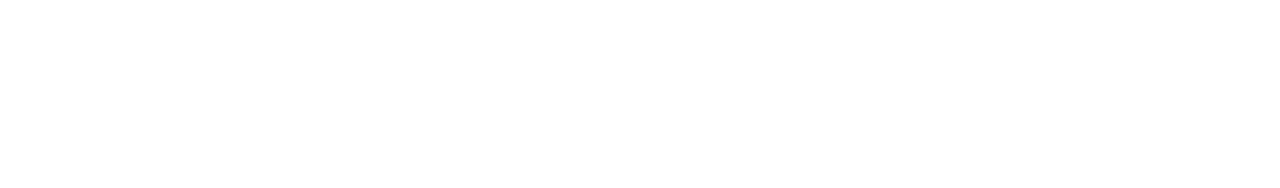
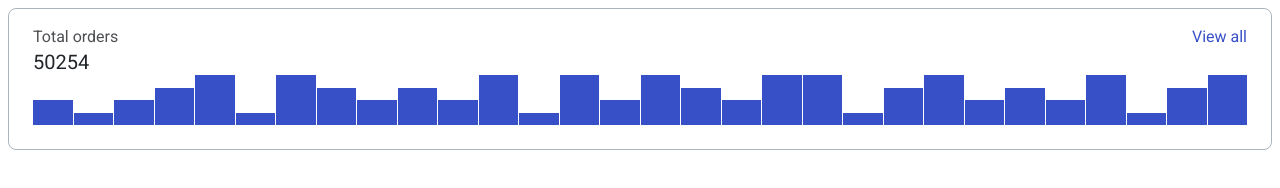
Before and after one commit to js-tasks-ru/htmlcss-20231222_igor-anackii, a website: page 04-lection2/01-histogram/index.html in a window 1280 px wide. Drawn offline with Linux system fonts and the light colour scheme.

Commit message:
hw4-histogram: Выполнено ДЗ с гистограммой

```diff
--- a/04-lection2/01-histogram/histogram.css
+++ b/04-lection2/01-histogram/histogram.css
@@ -0,0 +1,65 @@
+.histogram__container {
+    padding: 16px 24px 24px 24px;
+    display: flex;
+    flex-direction: column;
+    box-sizing: border-box;
+    border: 1px solid var(--grey-3);
+    border-radius: 8px;
+    /* Typography */
+    color: var(--black);
+    font-size: 16px;
+    font-family: Inter, sans-serif;
+    font-style: normal;
+    font-weight: 400;
+    line-height: 24px;
+}
+
+.histogram__header {
+    flex-grow: 1;
+    display: flex;
+    flex-direction: row;
+    justify-content: space-between;
+}
+
+.histogram__title {
+    opacity: 0.8;
+}
+
+.histogram__count {
+    font-size: 20px;
+    line-height: 26px;
+}
+
+.histogram__link {
+    color: var(--blue);
+}
+
+.histogram__chart {
+    display: flex;
+    flex-direction: row;
+    justify-content: space-between;
+    align-items: flex-end;
+    gap: 1px;
+    height: 50px;
+}
+
+.histogram__chart-item {
+    background-color: var(--blue);
+    flex-grow: 1;
+}
+
+.histogram__chart-item_tiny {
+    height: 25%;
+}
+
+.histogram__chart-item_small {
+    height: 50%;
+}
+
+.histogram__chart-item_medium {
+    height: 75%;
+}
+
+.histogram__chart-item_large {
+    height: 100%;
+}
--- a/04-lection2/01-histogram/index.html
+++ b/04-lection2/01-histogram/index.html
@@ -4,8 +4,50 @@
     <head>
         <link rel="stylesheet" href="../../assets/css/main.css">
         <link rel="stylesheet" href="./histogram.css">
+        <title>Histogram</title>
     </head>
     <body>
+        <div class="histogram__container">
+            <div class="histogram__header">
+                <div>
+                    <div class="histogram__title">Total orders</div>
+                    <div class="histogram__count">50254</div>
+                </div>
+                <div class="histogram__link">View all</div>
+            </div>
 
+            <div class="histogram__chart">
+                <div class="histogram__chart-item histogram__chart-item_small"></div>
+                <div class="histogram__chart-item histogram__chart-item_tiny"></div>
+                <div class="histogram__chart-item histogram__chart-item_small"></div>
+                <div class="histogram__chart-item histogram__chart-item_medium"></div>
+                <div class="histogram__chart-item histogram__chart-item_large"></div>
+                <div class="histogram__chart-item histogram__chart-item_tiny"></div>
+                <div class="histogram__chart-item histogram__chart-item_large"></div>
+                <div class="histogram__chart-item histogram__chart-item_medium"></div>
+                <div class="histogram__chart-item histogram__chart-item_small"></div>
+                <div class="histogram__chart-item histogram__chart-item_medium"></div>
+                <div class="histogram__chart-item histogram__chart-item_small"></div>
+                <div class="histogram__chart-item histogram__chart-item_large"></div>
+                <div class="histogram__chart-item histogram__chart-item_tiny"></div>
+                <div class="histogram__chart-item histogram__chart-item_large"></div>
+                <div class="histogram__chart-item histogram__chart-item_small"></div>
+                <div class="histogram__chart-item histogram__chart-item_large"></div>
+                <div class="histogram__chart-item histogram__chart-item_medium"></div>
+                <div class="histogram__chart-item histogram__chart-item_small"></div>
+                <div class="histogram__chart-item histogram__chart-item_large"></div>
+                <div class="histogram__chart-item histogram__chart-item_large"></div>
+                <div class="histogram__chart-item histogram__chart-item_tiny"></div>
+                <div class="histogram__chart-item histogram__chart-item_medium"></div>
+                <div class="histogram__chart-item histogram__chart-item_large"></div>
+                <div class="histogram__chart-item histogram__chart-item_small"></div>
+                <div class="histogram__chart-item histogram__chart-item_medium"></div>
+                <div class="histogram__chart-item histogram__chart-item_small"></div>
+                <div class="histogram__chart-item histogram__chart-item_large"></div>
+                <div class="histogram__chart-item histogram__chart-item_tiny"></div>
+                <div class="histogram__chart-item histogram__chart-item_medium"></div>
+                <div class="histogram__chart-item histogram__chart-item_large"></div>
+            </div>
+        </div>
     </body>
 </html>
```
